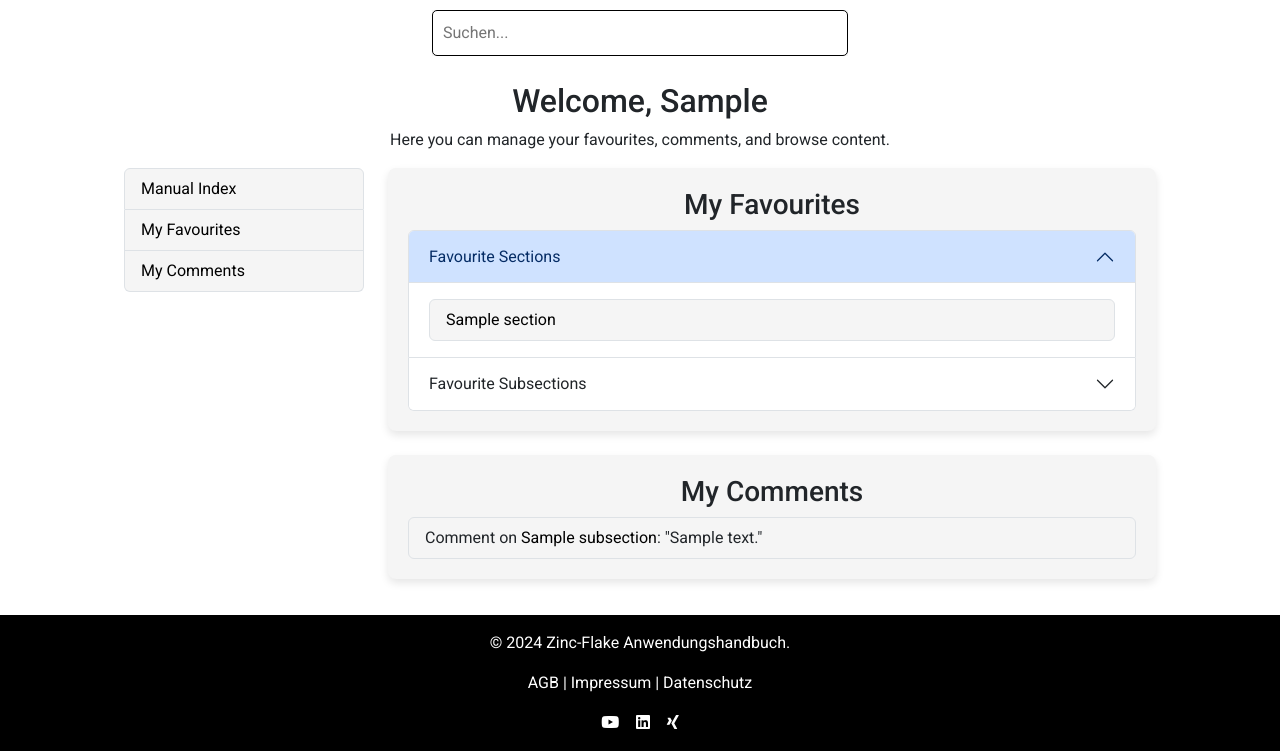
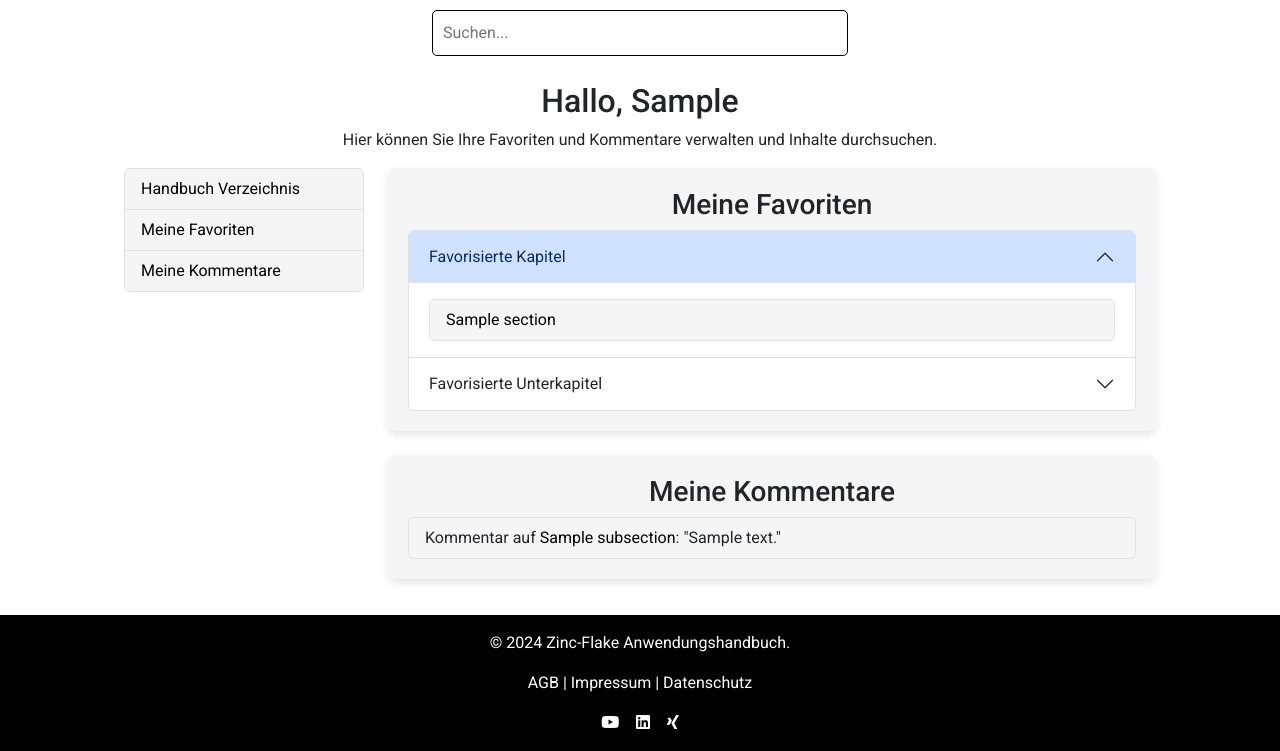
Before and after one commit to OSawani/zinc-flake-coatings-webapp, a Django app: page /interactions/dashboard/ in a window 1280 px wide. Shown: the part 64-815 px from the top of the page. Run offline with Django 5.2, Linux system fonts and the light colour scheme; a user stored in the database is signed in; tables that the repository leaves empty hold one stand-in row (values such as "Sample post").

Commit message:
doc: updates documentation for project and add screenshots to repo

```diff
--- a/interactions/templates/interactions/dashboard.html
+++ b/interactions/templates/interactions/dashboard.html
@@ -5,17 +5,17 @@
     <!-- Welcome Message -->
     <div class="row">
         <div class="col-12 text-center"> <!-- Full-width and centered text -->
-            <h2>Welcome, {{ user.first_name }}</h2>
-            <p>Here you can manage your favourites, comments, and browse content.</p>
+            <h2>Hallo, {{ user.first_name }}</h2>
+            <p>Hier können Sie Ihre Favoriten und Kommentare verwalten und Inhalte durchsuchen.</p>
         </div>
     </div>
     <div class="row">
         <!-- Navigation Sidebar -->
         <div class="col-md-3 mb-4 mb-md-0">
             <ul class="list-group">
-                <li class="list-group-item"><a href="#" data-bs-toggle="modal" data-bs-target="#manualIndexModal">Manual Index</a></li>
-                <li class="list-group-item"><a href="#favourites">My Favourites</a></li>
-                <li class="list-group-item"><a href="#comments">My Comments</a></li>
+                <li class="list-group-item"><a href="#" data-bs-toggle="modal" data-bs-target="#manualIndexModal">Handbuch Verzeichnis</a></li>
+                <li class="list-group-item"><a href="#favourites">Meine Favoriten</a></li>
+                <li class="list-group-item"><a href="#comments">Meine Kommentare</a></li>
             </ul>
         </div>
 
@@ -24,14 +24,14 @@
 
             <!-- Favourites Section -->
             <div id="favourites" class="section mt-8">
-                <h3>My Favourites</h3>
+                <h3>Meine Favoriten</h3>
                 {% if favourite_sections or favourite_subsections %}
                     <div class="accordion" id="favouritesAccordion">
                         {% if favourite_sections %}
                         <div class="accordion-item">
                             <h2 class="accordion-header" id="headingSections">
                                 <button class="accordion-button" type="button" data-bs-toggle="collapse" data-bs-target="#collapseSections" aria-expanded="true" aria-controls="collapseSections">
-                                    Favourite Sections
+                                    Favorisierte Kapitel
                                 </button>
                             </h2>
                             <div id="collapseSections" class="accordion-collapse collapse show" aria-labelledby="headingSections" data-bs-parent="#favouritesAccordion">
@@ -49,7 +49,7 @@
                         <div class="accordion-item">
                             <h2 class="accordion-header" id="headingSubsections">
                                 <button class="accordion-button collapsed" type="button" data-bs-toggle="collapse" data-bs-target="#collapseSubsections" aria-expanded="false" aria-controls="collapseSubsections">
-                                    Favourite Subsections
+                                    Favorisierte Unterkapitel
                                 </button>
                             </h2>
                             <div id="collapseSubsections" class="accordion-collapse collapse" aria-labelledby="headingSubsections" data-bs-parent="#favouritesAccordion">
@@ -75,15 +75,15 @@
 
             <!-- Comments Section -->
             <div id="comments" class="section mt-4">
-                <h3>My Comments</h3>
+                <h3>Meine Kommentare</h3>
                 {% if comments %}
                 <ul class="list-group">
                     {% for comment in comments %}
-                    <li class="list-group-item">Comment on <a href="{{ comment.subsection.get_absolute_url }}">{{ comment.subsection.title }}</a>: "{{ comment.content }}"</li>
+                    <li class="list-group-item">Kommentar auf <a href="{{ comment.subsection.get_absolute_url }}">{{ comment.subsection.title }}</a>: "{{ comment.content }}"</li>
                     {% endfor %}
                 </ul>
                 {% else %}
-                <p>You have no comments.</p>
+                <p>Sie haben keine Kommentare geschrieben.</p>
                 {% endif %}
             </div>
         </div>
@@ -95,7 +95,7 @@
     <div class="modal-dialog modal-lg">
         <div class="modal-content">
             <div class="modal-header">
-                <h5 class="modal-title" id="manualIndexModalLabel">Manual Index</h5>
+                <h5 class="modal-title" id="manualIndexModalLabel">Handbuch Verzeichnis</h5>
                 <button type="button" class="btn-close" data-bs-dismiss="modal" aria-label="Close"></button>
             </div>
             <div class="modal-body">
--- a/manual/templates/manual/intro.html
+++ b/manual/templates/manual/intro.html
@@ -51,7 +51,7 @@
     </div>
     <br>
     <p>Aktuelle technische Daten zu unseren Produkten sind in den jeweiligen technischen Merkblättern und Sicherheitsdatenblättern hinterlegt.</p>
-    <p>Die technischen Merkblätter, Sicherheitsdatenblätter sowie weitere Downloads zum Anwendungshandbuch, auf die hier verwiesen werden, sind im Login-Bereich unserer Homepage zu finden. Hierfür ist eine Registrierung auf der Dörken Coatings-Homepage notwendig <a href="https://www.doerken.com/de/de/login-industrial-coatings" rel="noopener noreferrer" target="_blank">(Login >> Sign-up)</a>. Die Elektrotauchlackierung (DELTA-eLACK®) sowie das DELTA-PROZINC®-System sind nicht Bestandteil dieses Handbuchs.</p>
+    <p>Die technischen Merkblätter, Sicherheitsdatenblätter sowie weitere Downloads zum Anwendungshandbuch, auf die hier verwiesen werden, sind im Login-Bereich unserer Homepage zu finden. Hierfür ist eine Registrierung auf der Dörken Coatings-Homepage notwendig <a href="https://www.doerken.com/de/de/login-industrial-coatings" rel="noopener noreferrer" target="_blank">(Einloggen >> Anmelden)</a>. Die Elektrotauchlackierung (DELTA-eLACK®) sowie das DELTA-PROZINC®-System sind nicht Bestandteil dieses Handbuchs.</p>
     <p>Bei Fragen zum Inhalt dieses Handbuches oder zu weiteren Produkten der Dörken Coatings freuen wir uns über eine Kontaktaufnahme.</p>
     <address class="contact-info mt-4">
         <strong>KONTAKTDATEN</strong><br>
```
Also changed, not shown: README.md, 1 other file.
